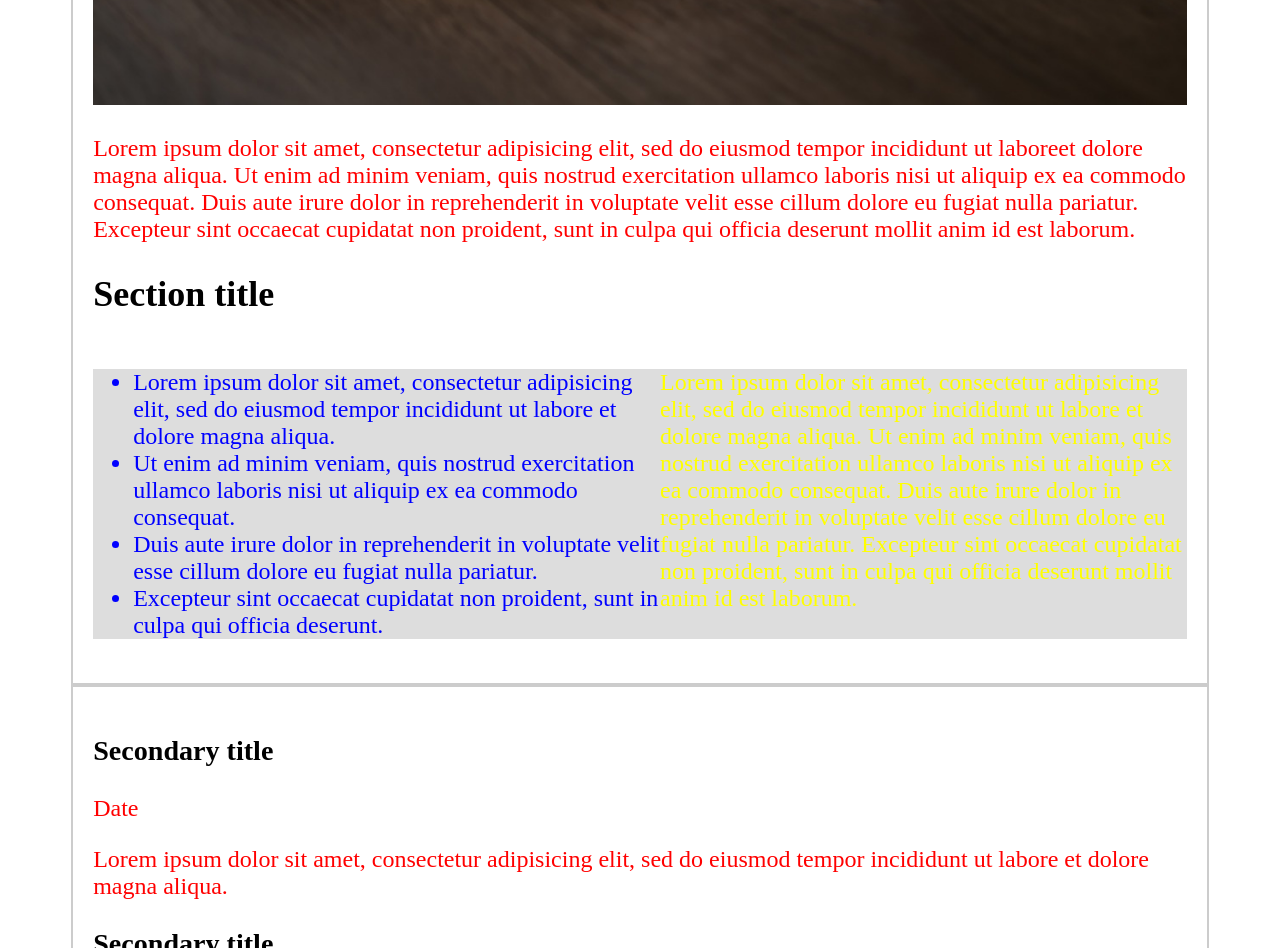
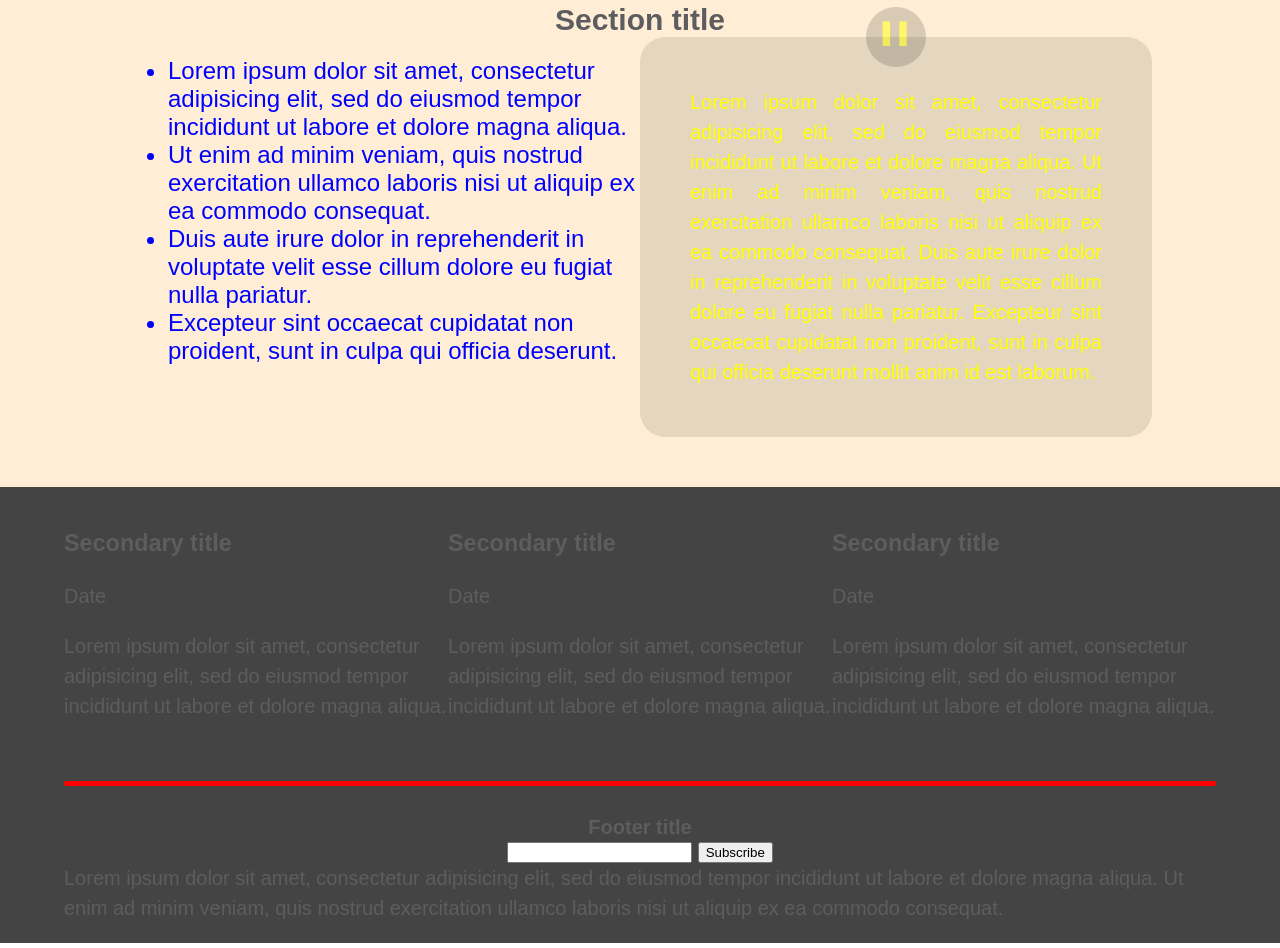
Before and after one commit to inp3440-2019-2/sitio-estatico, a plain HTML site: page index.html in a window 1280 px wide. Shown: the part 1852-2800 px from the top of the page. Drawn offline with Linux system fonts and the light colour scheme.

Commit message:
feat(css): add styles iteration 1

```diff
--- a/index.html
+++ b/index.html
@@ -7,9 +7,9 @@
   </head>
   <body>
     <header>
-      <img src="images/antenna-602142_640.png" width="50" alt="Ejercicio sitio estático">
-      <nav>
-        <ul class="main-nav">
+      <img class="logo" src="images/antenna-602142_640.png" alt="Ejercicio sitio estático">
+      <nav class="main-nav">
+        <ul>
           <li>
             <a href="">Item 1</a>
           </li>
@@ -24,21 +24,21 @@
           </li>
         </ul>
       </nav>
-      <form>
+      <form class="search-form">
         <input type="text" name="search">
         <input type="submit" value="Buscar">
       </form>
     </header>
     <main>
       <article>
-        <section>
-          <h1 id="main-title">Great title</h1>
+        <section class="main-title">
+          <h1>Great title</h1>
           <p>Subtitle</p>
-          <p>Date</p>
-          <img src="images/landscape-640617_1280.jpg" alt="Paisaje relacionado al título">
+          <time>Date</time>
         </section>
-        <div>
-          <p class="paragraph-class">
+        <div class="main-column">
+          <div class="content-block">
+            <p>
               Lorem ipsum dolor sit amet, consectetur adipisicing elit, sed do eiusmod tempor incididunt ut
               labore et dolore magna aliqua. Ut enim ad minim veniam, quis nostrud exercitation ullamco laboris
               nisi ut aliquip ex ea commodo consequat. Duis aute irure dolor in reprehenderit in voluptate velit
@@ -50,8 +50,9 @@
               totam rem aperiam, eaque ipsa quae ab illo inventore veritatis et quasi architecto beatae vitae
               dicta sunt.
             </p>
+          </div>
           <img src="images/knowledge-1052010_1280.jpg" alt="Libro abierto con lentes encima">
-          <p>
+          <p class="content-block quote">
             Lorem ipsum dolor sit amet, consectetur adipisicing elit, sed do eiusmod tempor incididunt ut
             laboreet dolore magna aliqua. Ut enim ad minim veniam, quis nostrud exercitation ullamco laboris
             nisi ut aliquip ex ea commodo consequat. Duis aute irure dolor in reprehenderit in voluptate velit
@@ -61,7 +62,7 @@
         </div>
         <section class="secondary-section">
           <h2>Section title</h2>
-          <div class="column">
+          <div class="columns">
             <ul>
               <li>
                 Lorem ipsum dolor sit amet, consectetur adipisicing elit, sed do eiusmod tempor incididunt ut
@@ -78,7 +79,7 @@
                 Excepteur sint occaecat cupidatat non proident, sunt in culpa qui officia deserunt.
               </li>
             </ul>
-            <p class="paragraph-class">
+            <p class="content-block quote">
               Lorem ipsum dolor sit amet, consectetur adipisicing elit, sed do eiusmod tempor incididunt ut labore
               et dolore magna aliqua. Ut enim ad minim veniam, quis nostrud exercitation ullamco laboris nisi ut
               aliquip ex ea commodo consequat. Duis aute irure dolor in reprehenderit in voluptate velit esse cillum
@@ -88,7 +89,8 @@
           </div>
         </section>
       </article>
-      <aside>
+      <aside class="related-content">
+        <div class="columns">
           <article>
             <h3>Secondary title</h3>
             <p>Date</p>
@@ -113,10 +115,12 @@
               et dolore magna aliqua.
             </p>
           </article>
+        </div>
       </aside>
-      <hr>
     </main>
     <footer>
+      <div class="footer-content">
+        <hr>
         <h4>Footer title</h4>
         <form>
           <input type="text" name="subscribe">
@@ -127,6 +131,7 @@
           dolore magna aliqua. Ut enim ad minim veniam, quis nostrud exercitation ullamco laboris nisi ut aliquip
           ex ea commodo consequat.
         </p>
+      </div>
     </footer>
   </body>
 </html>
--- a/styles/styles.css
+++ b/styles/styles.css
@@ -1,11 +1,22 @@
 /* Estilos generales */
+html {
+  box-sizing: border-box;
+}
+*, *::before, *::after {
+  box-sizing: inherit;
+}
 
 body {
-  font-size: 24px;
+  font-family: sans-serif;
+  font-size: 20px;
+  color: #5D5D5F;
+  margin: 0;
+  background-color: white;
 }
 
 p {
-  color: red;
+  line-height: 1.5;
+  margin: 0 0 20px;
 }
 
 a {
@@ -23,38 +34,132 @@ img {
 
 /* Header */
 
-main {
-  width: 90%;
-  margin: 0 auto;
+header {
+  display: flex;
+  justify-content: space-between;
+  align-items: center;
+  padding-bottom: 10px;
+  border-bottom: 1px solid #CCC;
 }
 
-main > article, main > aside {
-  border: 2px solid #CCC;
-  padding: 20px;
+header .logo {
+  width: 50px;
+  height: auto;
 }
 
-.main-nav  {
-  list-style-type: none;
+header .main-nav {
+  width: 70%;
+}
+
+header .search-form {
+  width: 20%
+}
+
+.main-nav ul{
   display: flex;
   justify-content: space-evenly;
+  list-style-type: none;
+  margin: 0;
+  padding: 0;
 }
 
 /* Main */
 
-#main-title {
-  background-color: yellow;
-  font-size: 36px;
+.main-title {
+  display: flex;
+  flex-direction: column;
+  align-items: center;
+  background: url('../images/landscape-640617_1280.jpg') no-repeat center;
+  padding: 150px 100px;
+  color: white;
+}
+
+.main-title h1 {
+  font-size: 3em;
   text-align: center;
+  margin: 0 0 10px;
+}
+
+.main-title p {
+  margin: 0;
+  color: white;
+}
+
+.main-title time {
+  font-size: 0.6em;
+  text-transform: uppercase;
 }
 
 .paragraph-class {
   color: black;
 }
 
-.secondary-section .column ul,
-.secondary-section .column p {
+.main-column {
+  width: 60%;
+  margin: 0 auto;
+  padding: 30px 0;
+}
+
+.secondary-section {
+  background-color: #ffeed5;
+  padding: 20px 0;
+}
+
+.secondary-section h2 {
+  text-align: center;
+  margin: 0;
+}
+
+.columns {
+  display: flex;
+  margin: 0 auto;
+}
+
+.content-block {
+  margin-bottom: 30px;
+  text-align: justify;
+}
+
+.quote {
+  background-color: rgba(0, 0, 0, 0.1);
+  border: none;
+  border-radius: 25px;
+  padding: 50px;
+  position: relative;
+}
+
+.quote::before {
+  content: '"';
+  font-family: cursive;
+  font-size: 90px;
+  background-color: rgba(0, 0, 0, 0.3);
+  opacity: 0.5;
+  border-radius: 50%;
+  width: 60px;
+  height: 60px;
+  position: absolute;
+  left: 50%;
+  top: -30px;
+  line-height: 100px;
+  padding-left: 8px;
+  transform: translateX(-50%);
+}
+
+.content-block p:last-child {
+  margin-bottom: 0;
+}
+
+.main-column img {
+  margin-bottom: 50px;
+}
+
+.secondary-section .columns {
+  width: 80%;
+}
+
+.secondary-section .columns ul,
+.secondary-section .columns p {
   width: 50%;
-  background-color: rgba(170, 170, 170, 0.4);
   color: yellow;
 }
 
@@ -63,6 +168,46 @@ main > article, main > aside {
   font-size: 24px;
 }
 
-.column {
+/* Main aside */
+
+.related-content {
   display: flex;
+  background-color: #444;
+  padding: 20px 0;
 }
+
+.related-content .columns {
+  width: 90%;
+}
+
+/* Footer */
+
+footer {
+  background-color: #444;
+}
+
+.footer-content {
+  width: 90%;
+  margin: 0 auto;
+  padding: 20px 0;
+  display: flex;
+  flex-direction: column;
+  align-items: center;
+}
+
+.footer-content hr {
+  width: 100%;
+  height: 5px;
+  background-color: red;
+  margin: 0 0 30px;
+  border: 0;
+  border-radius: 5px;
+}
+
+.footer-content h4 {
+  margin: 0;
+}
+
+.footer-content p {
+  margin: 0;
+}
```
Lines whose indentation alone changed are shown as unchanged.
